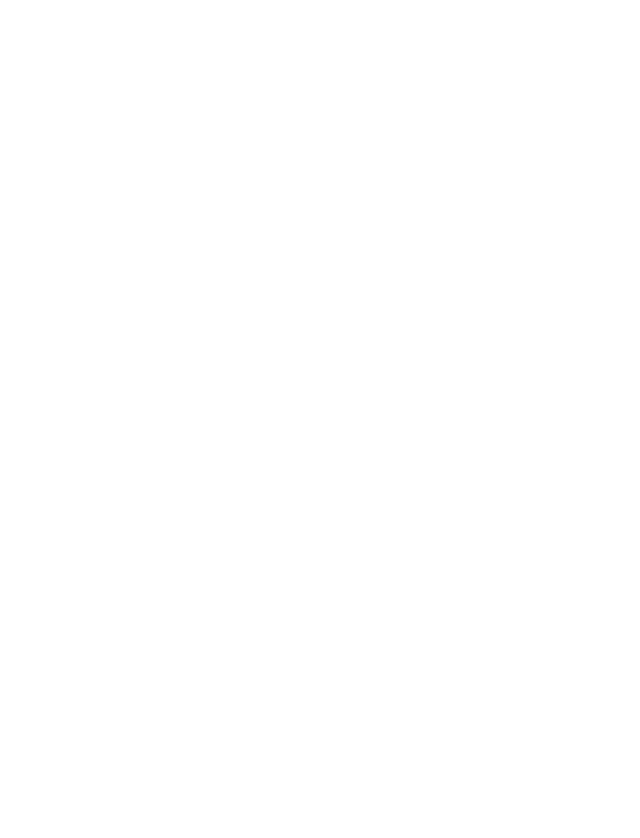
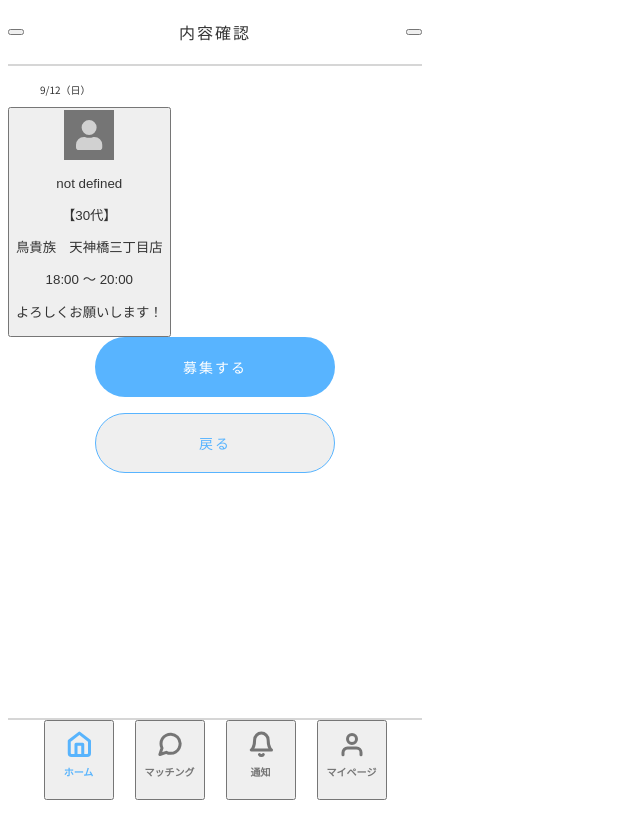
Before and after one commit to OkazakiRui/NONST, a Vue app: page /SeekVerify in a window 1280 px wide. Before the commit this address had no page. Shown: the top 838 px of the page, without its empty margins (0-640 px from the left). Before the commit the page ends 800 px from the top, so only its background shows below. Built offline with nearby package versions, Linux system fonts and the light colour scheme.

Commit message:
card create

```diff
--- /dev/null
+++ b/src/components/Card.vue
@@ -0,0 +1,47 @@
+<template>
+  <button>
+    <div>
+      <img :src="icon" />
+      <p class="name">{{ name }}</p>
+      <p class="age">【{{ age }}】</p>
+    </div>
+    <div>
+      <p class="shop">{{ shop }}</p>
+      <p class="time">{{ time }}</p>
+      <p class="text">{{ text }}</p>
+    </div>
+  </button>
+</template>
+
+<script>
+export default {
+  props: {
+    name: {
+      type: String,
+      default: "not defined",
+    },
+    age: {
+      type: String,
+      default: "30代",
+    },
+    shop: {
+      type: String,
+      default: "鳥貴族　天神橋三丁目店",
+    },
+    time: {
+      type: String,
+      default: "18:00 〜 20:00",
+    },
+    text: {
+      type: String,
+      default: "よろしくお願いします！",
+    },
+    icon: {
+      type: String,
+      default: "./img/userIcon.svg",
+    },
+  },
+};
+</script>
+
+<style lang="scss" scoped></style>
--- a/src/router/index.js
+++ b/src/router/index.js
@@ -8,6 +8,7 @@
 import Notification from "../views/Notification.vue";
 import Mypage from "../views/Mypage.vue";
 import SeekPage from "../views/SeekPage.vue";
+import SeekVerify from "../views/SeekVerify.vue";
 
 import Test from "../views/Test.vue";
 const routes = [
@@ -57,6 +58,11 @@
     component: SeekPage,
   },
   {
+    path: "/SeekVerify",
+    name: "SeekVerify",
+    component: SeekVerify,
+  },
+  {
     path: "/Test",
     name: "Test",
     component: Test,
--- a/src/scss/_common.scss
+++ b/src/scss/_common.scss
@@ -65,3 +65,11 @@
 .segmented-pt {
   padding-top: 33px;
 }
+
+.contents {
+  width: calc(100% - 64px);
+  margin: 0 auto;
+}
+.shadow {
+  box-shadow: 0 3px 6px rgba($color: #000000, $alpha: 0.16);
+}
--- a/src/scss/seekpage.scss
+++ b/src/scss/seekpage.scss
@@ -1,10 +1,3 @@
-.contents {
-  width: calc(100% - 64px);
-  margin: 0 auto;
-}
-.shadow {
-  box-shadow: 0 3px 6px rgba($color: #000000, $alpha: 0.16);
-}
 .seek {
   &__day {
     font-size: 1.4rem;
--- a/src/views/SeekVerify.vue
+++ b/src/views/SeekVerify.vue
@@ -1,36 +1,11 @@
 <template>
   <div class="footer-pb">
     <app-header text="内容確認" />
-    <div class="seek">
-      <title-bar title="日時指定" />
-      <div class="seek__dayTime">
-        <div class="seek__day f-alibet contents">
-          <p>9/12（日）</p>
-          <button>日時変更する</button>
-        </div>
-        <div class="seek__inputs contents f-cen shadow">
-          <input type="time" value="00:00" step="00:30:00" />
-          <p>〜</p>
-          <input type="time" value="00:00" step="00:30:00" />
-        </div>
-        <p class="seek__comment contents">
-          ※2時間を超える場合、追加料金が発生します。
-        </p>
+    <div class="seekVerify">
+      <div class="contents seekVerify__date">
+        <p>9/12（日）</p>
       </div>
-      <title-bar title="お店指定" />
-      <div class="seek__shopSelect">
-        <button class="contents shadow">店名検索</button>
-        <button class="contents seek__shopSelectBtn">
-          Nonstと提携しているお店から探す
-        </button>
-      </div>
-      <title-bar title="募集メッセージ" />
-      <div class="seek__message">
-        <textarea
-          class="contents shadow"
-          placeholder="【例】会社であった出来事を聞いてもらいたいです。（20~30文字）"
-        ></textarea>
-      </div>
+      <card />
       <button1 class="seek__btn" text="募集する" />
       <button1 class="seek__backBtn" text="戻る" />
     </div>
@@ -40,14 +15,14 @@
 <script>
 import AppHeader from "../components/AppHeader.vue";
 import AppFooter from "../components/AppFooter.vue";
-import TitleBar from "../components/TitleBar.vue";
 import Button1 from "../components/Button1.vue";
+import Card from "../components/Card.vue";
 export default {
   components: {
     AppHeader,
     AppFooter,
-    TitleBar,
     Button1,
+    Card,
   },
   data() {
     return {
```
